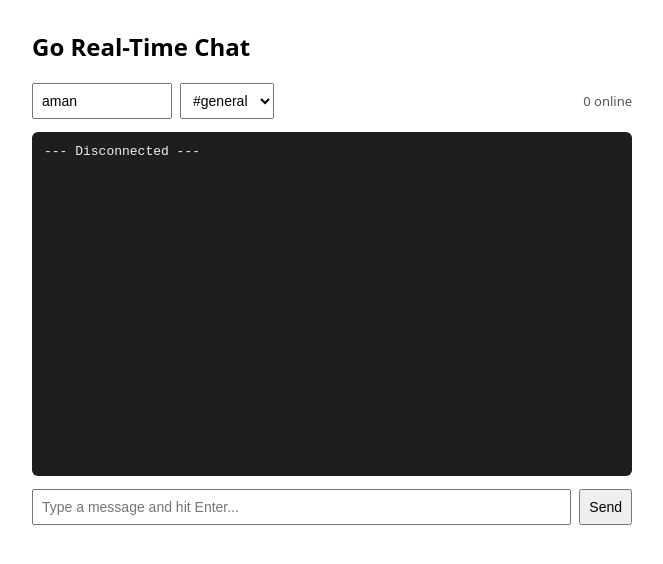
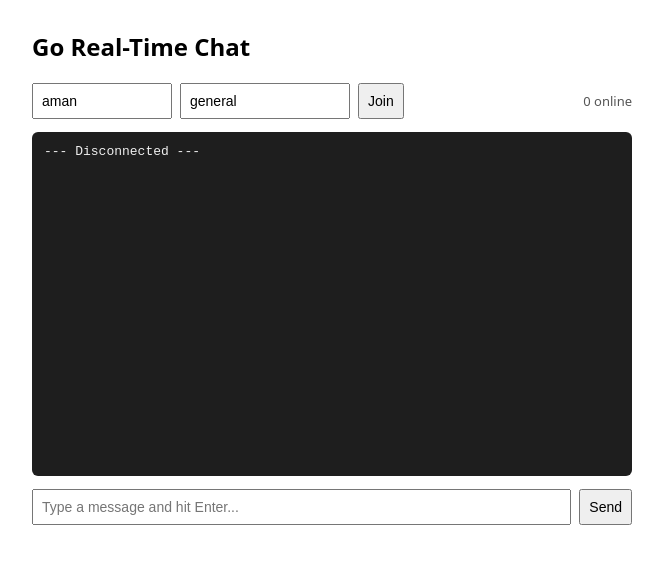
Before and after one commit to amanfoundongithub/PubSub-Application-in-Go, a plain HTML site: page index.html in a window 1280 px wide. Shown: the whole page, without its empty margins (308-971 px from the left). Drawn offline with Linux system fonts and the light colour scheme.

Commit message:
custom room names completed

```diff
--- a/index.html
+++ b/index.html
@@ -6,9 +6,10 @@
   <style>
     body { font-family: system-ui, sans-serif; max-width: 600px; margin: 30px auto; padding: 0 16px; }
     #log { background: #1e1e1e; color: #f0f0f0; padding: 12px; height: 320px; overflow-y: auto; border-radius: 6px; font-size: 13px; }
-    .controls { display: flex; gap: 8px; margin-bottom: 12px; align-items: center; }
-    input, select, button { padding: 8px; font-size: 14px; }
+    .controls { display: flex; gap: 8px; margin-bottom: 12px; align-items: center; flex-wrap: wrap; }
+    input, button { padding: 8px; font-size: 14px; }
     #msg { flex: 1; }
+    #roomInput { width: 150px; }
     #count { font-size: 13px; color: #555; margin-left: auto; }
   </style>
 </head>
@@ -16,11 +17,8 @@
   <h2>Go Real-Time Chat</h2>
   <div class="controls">
     <input id="user" value="aman" placeholder="Username" style="width: 120px;" onchange="joinRoom()" />
-    <select id="room" onchange="joinRoom()">
-      <option value="general">#general</option>
-      <option value="tech">#tech</option>
-      <option value="random">#random</option>
-    </select>
+    <input id="roomInput" value="general" placeholder="Room name..." onkeydown="if(event.key==='Enter') joinRoom()" />
+    <button onclick="joinRoom()">Join</button>
     <span id="count">0 online</span>
   </div>
   <pre id="log"></pre>
@@ -34,6 +32,14 @@
     const logEl = document.getElementById("log");
     const msgEl = document.getElementById("msg");
     const countEl = document.getElementById("count");
+    const roomInputEl = document.getElementById("roomInput");
+
+    function getRoomName() {
+      const raw = roomInputEl.value.trim().toLowerCase().replace(/^#/, "");
+      const cleaned = raw || "general";
+      roomInputEl.value = cleaned;
+      return cleaned;
+    }
 
     function joinRoom() {
       if (ws) {
@@ -44,7 +50,8 @@
       countEl.textContent = "0 online";
 
       const user = encodeURIComponent(document.getElementById("user").value.trim() || "anonymous");
-      const room = encodeURIComponent(document.getElementById("room").value);
+      const roomName = getRoomName();
+      const room = encodeURIComponent(roomName);
 
       const socket = new WebSocket("ws://" + location.host + "/ws?topic=" + room + "&user=" + user);
       ws = socket;
```
